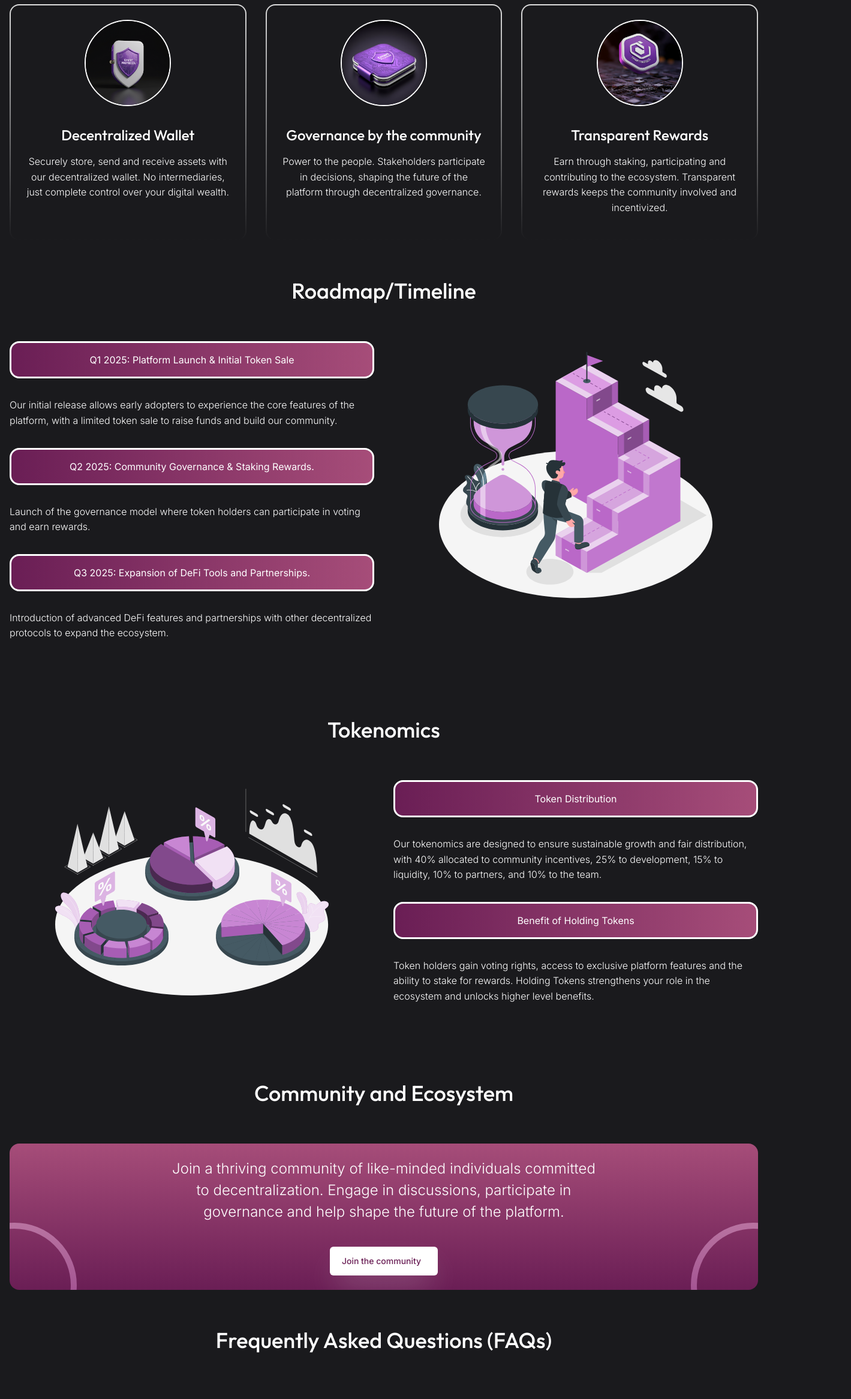
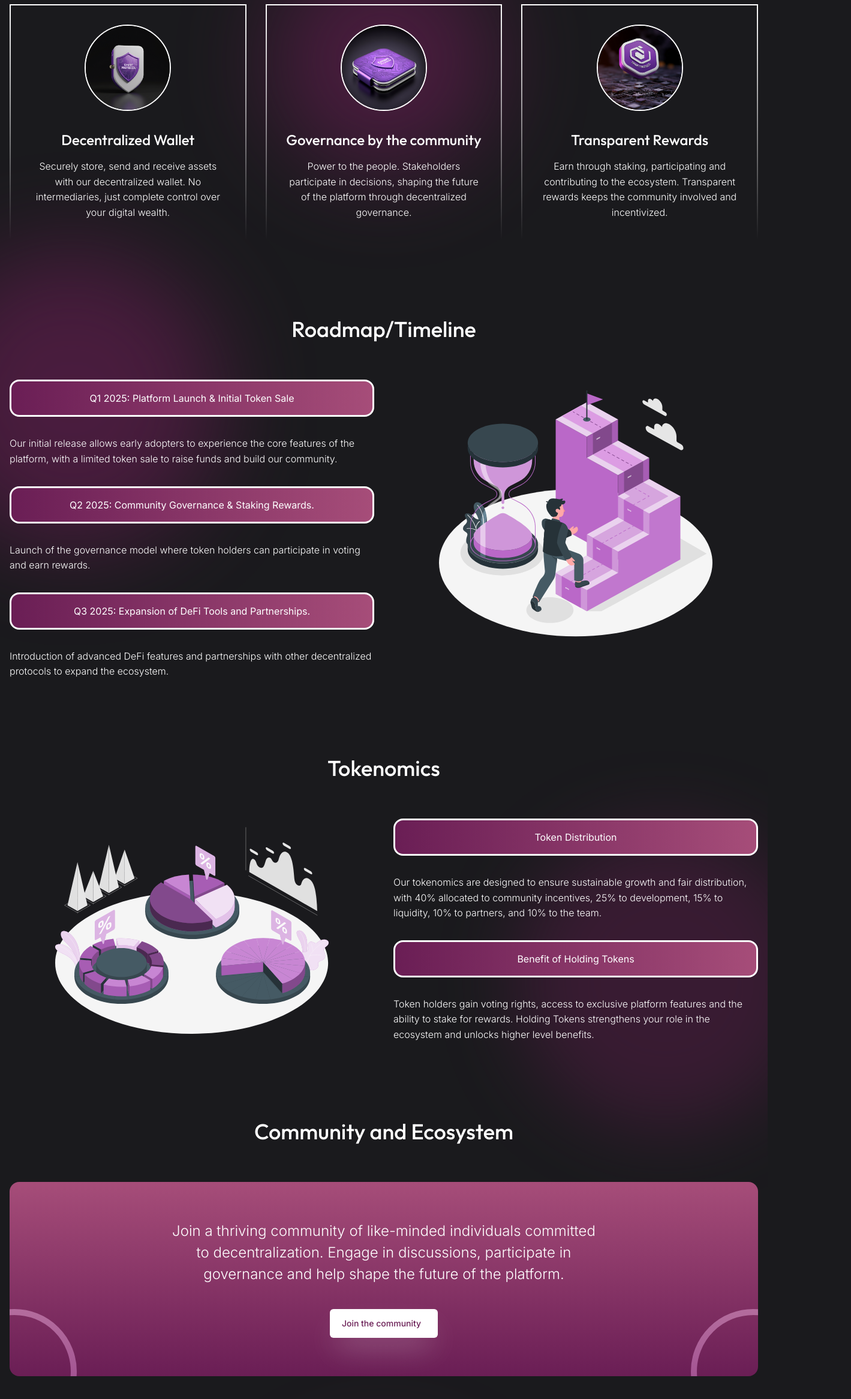
Before and after one commit to Atimscreative/smart-protocol, a React (Vite) app: page / in a window 1280 px wide. Shown: the part 1549-3882 px from the top of the page at 60% size, 1419 px wide, since content can reach past the window. Built offline with nearby package versions, Linux system fonts and the light colour scheme.

Commit message:
Added glow effects

```diff
--- a/index.html
+++ b/index.html
@@ -20,7 +20,7 @@
 
     <!-- Open Graph / Facebook -->
     <meta property="og:type" content="website" />
-    <meta property="og:url" content="https://metatags.io/" />
+    <meta property="og:url" content="https://imgur.com/XbNJAdO" />
     <meta
       property="og:title"
       content="Smart Protocol — Revolutionize your Financial Freedom with Blockchain Technology"
@@ -31,12 +31,12 @@
     />
     <meta
       property="og:image"
-      content="https://metatags.io/images/meta-tags.png"
+      content="https://static.vecteezy.com/system/resources/previews/004/968/839/non_2x/initial-letter-aa-florish-typography-logo-design-free-vector.jpg"
     />
 
     <!-- Twitter -->
     <meta property="twitter:card" content="summary_large_image" />
-    <meta property="twitter:url" content="https://metatags.io/" />
+    <meta property="twitter:url" content="https://github.com/Atimscreative/smart-protocol/blob/main/public/Macbook-Air-localhost.png" />
     <meta
       property="twitter:title"
       content="Smart Protocol — Revolutionize your Financial Freedom with Blockchain Technology"
@@ -47,7 +47,7 @@
     />
     <meta
       property="twitter:image"
-      content="https://metatags.io/images/meta-tags.png"
+      content="https://imgur.com/XbNJAdO"
     />
 
     <!-- Meta Tags Generated with https://metatags.io -->
--- a/src/components/Community.tsx
+++ b/src/components/Community.tsx
@@ -4,13 +4,13 @@ import { Button } from "./ui/button";
 const Community = () => {
   return (
     <>
-      <section className="pt-16">
+      <section className="py-16">
         <div className="wrapper">
           <h2 className="mb-16 text-balance text-center text-4xl font-medium">
             Community and Ecosystem
           </h2>
 
-          <div className="relative flex flex-col items-center overflow-hidden rounded-[1rem] bg-gradient-to-b from-smarty-100 to-smarty-200 p-6">
+          <div className="relative flex flex-col items-center overflow-hidden rounded-[1rem] bg-gradient-to-b from-smarty-100 to-smarty-200 p-6 py-16">
             <p className="mb-10 max-w-4xl text-center md:text-balance md:text-2xl md:leading-normal">
               Join a thriving community of like-minded individuals committed to
               decentralization. Engage in discussions, participate in governance
--- a/src/components/Faqs.tsx
+++ b/src/components/Faqs.tsx
@@ -1,7 +1,10 @@
+import Glow from "./Glow";
+
 const Faqs = () => {
   return (
     <>
-      <section className="py-16">
+      <section className="relative py-16">
+        <Glow className="absolute left-1/2 top-1/2 h-[300px] w-[300px] -translate-x-1/2 -translate-y-1/2 scale-125 opacity-85 md:top-28 md:translate-y-0 lg:scale-125" />
         <div className="wrapper">
           <h2 className="mb-16 text-balance text-center text-4xl font-medium">
             Frequently Asked Questions (FAQs)
--- a/src/components/Features.tsx
+++ b/src/components/Features.tsx
@@ -2,11 +2,13 @@ import feature1 from "@/assets/feature-1.png";
 import feature2 from "@/assets/feature-2.png";
 import feature3 from "@/assets/feature-3.png";
 import EachElement from "./EachElement";
+import Glow from "./Glow";
 
 const Features = () => {
   return (
     <>
-      <section className="pt-16">
+      <section className="relative py-16">
+        <Glow className="absolute left-1/2 top-1/2 h-[300px] w-[300px] -translate-x-1/2 -translate-y-1/2 scale-125 opacity-85 md:top-28 md:translate-y-0 lg:scale-125" />
         <div className="wrapper">
           <h2 className="mb-16 text-center text-4xl font-medium md:text-3xl lg:text-4xl">
             Key Features
@@ -19,19 +21,19 @@ const Features = () => {
                 return (
                   <div
                     key={index}
-                    className="rounded-[1rem] bg-gradient-to-b from-white/85 to-transparent p-0.5"
+                    style={{
+                      borderImage:
+                        "linear-gradient(180deg, #ffffff, transparent) 1",
+                    }}
+                    className="border-2 p-6 text-center md:p-8"
                   >
-                    <div className="h-full rounded-[14px] bg-smarty-400 p-6 pb-10 text-center">
                     <img
                       src={item.photo}
                       alt={item.title}
                       className="mx-auto mb-8 h-36 w-36 rounded-full border-2 border-white object-cover object-center"
                     />
-                      <h3 className="mb-4 text-2xl font-medium">
-                        {item.title}
-                      </h3>
+                    <h3 className="mb-4 text-2xl font-medium">{item.title}</h3>
                     <p>{item.content}</p>
-                    </div>
                   </div>
                 );
               }}
--- a/src/components/Roadmap.tsx
+++ b/src/components/Roadmap.tsx
@@ -1,10 +1,12 @@
 import EachElement from "./EachElement";
 import icon from "@/assets/timeline.svg";
+import Glow from "./Glow";
 
 const Roadmap = () => {
   return (
     <>
-      <section className="py-16">
+      <section className="relative py-16">
+        <Glow className="absolute -left-20 top-0 h-[400px] w-[400px] scale-125 opacity-85" />
         <div className="wrapper">
           <h2 className="mb-16 text-center text-4xl font-medium">
             Roadmap/Timeline
--- a/src/components/Tokenomics.tsx
+++ b/src/components/Tokenomics.tsx
@@ -1,10 +1,13 @@
 import EachElement from "./EachElement";
 import icon from "@/assets/tokenomics.svg";
+import Glow from "./Glow";
 
 const Tokenomics = () => {
   return (
     <>
-      <section className="py-16">
+      <section className="relative py-16">
+        <Glow className="absolute -bottom-20 -right-20 h-[500px] w-[500px] opacity-55" />
+
         <div className="wrapper">
           <h2 className="mb-16 text-center text-4xl font-medium">Tokenomics</h2>
           <div className="mx-auto flex max-w-2xl flex-col-reverse gap-8 lg:grid lg:max-w-full lg:grid-cols-2 lg:items-center">
--- a/src/index.css
+++ b/src/index.css
@@ -35,4 +35,23 @@
   .wrapper {
     @apply relative z-[1] mx-auto max-w-7xl px-4;
   }
+
+  .key {
+    /* Use transparent so the background image is visible */
+    border: 10px solid transparent;
+    padding: 20px;
+    border-radius: 20px;
+    background-image: linear-gradient(transparent, transparent),
+      linear-gradient(to bottom, white, transparent);
+    background-origin: border-box;
+    background-clip: border-box;
+  }
+
+  .box {
+  border: 4px solid transparent;
+  border-radius: 12px;
+  background: linear-gradient(45deg, purple, orange);
+  background-origin: border-box;
+  background-clip: border-box;
 }
+}
--- a/src/pages/Home.tsx
+++ b/src/pages/Home.tsx
@@ -8,7 +8,7 @@ import Tokenomics from "@/components/Tokenomics";
 
 const Home = () => {
   return (
-    <>
+    <main className="contain-paint">
       <Hero />
       <About />
       <Features />
@@ -16,7 +16,7 @@ const Home = () => {
       <Tokenomics />
       <Community />
       <Faqs />
-    </>
+    </main>
   );
 };
 
```
Lines whose indentation alone changed are shown as unchanged.
